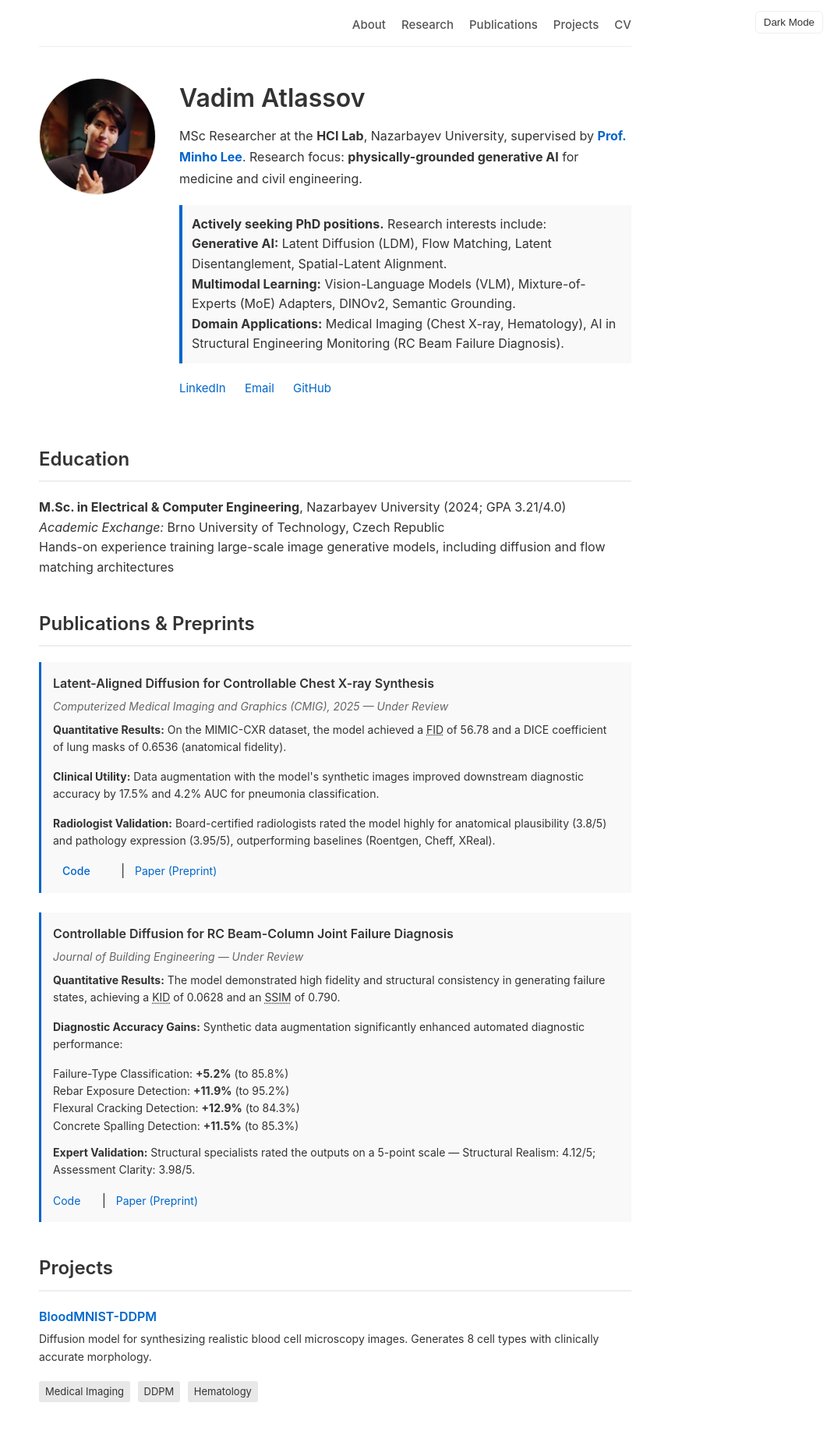
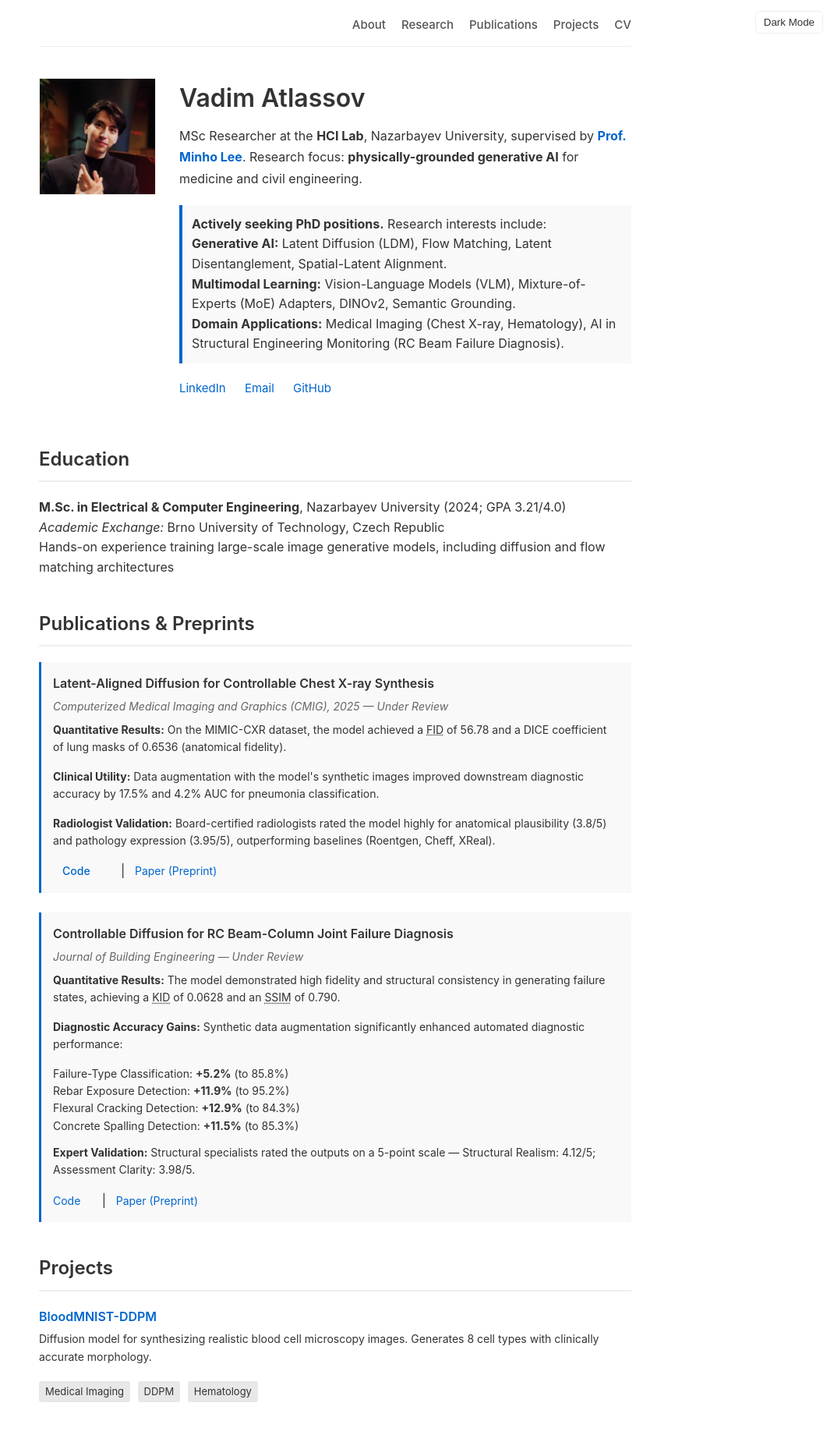
Before and after one commit to Vadim-ATL/Vadim-ATL.github.io, a Jekyll site: the page built from index.md, in a window 1280 px wide. Shown: the whole page at 78% size, without its empty margins (210-1280 px from the left). Built offline with Jekyll 4.4.1, drawn with Linux system fonts in a browser that asks for light colours.

Commit message:
Update personal photo image style
Removed border-radius from personal photo image.

```diff
--- a/index.md
+++ b/index.md
@@ -5,7 +5,7 @@ title: Vadim Atlassov - Researcher
 
 <div style="display: flex; gap: 30px; align-items: flex-start;">
   <div style="flex-shrink: 0;">
-    <img src="assets/personal_photo.png" alt="Vadim Atlassov" style="width: 150px; height: 150px; border-radius: 50%; object-fit: cover; border: 1px solid var(--border);">
+    <img src="assets/personal_photo.png" alt="Vadim Atlassov" style="width: 150px; height: 150px; object-fit: cover; border: 1px solid var(--border);">
   </div>
 
   <div style="flex: 1;">
```
